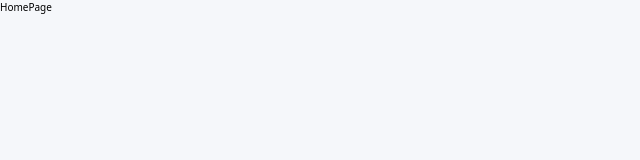
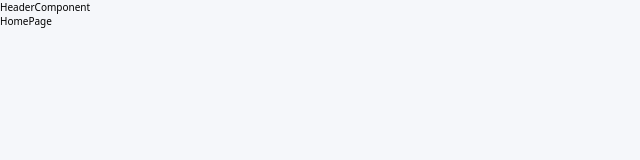
Before and after one commit to TinyVozz/E-Commerce-App, a React (Vite) app in the folder client/: page / in a window 1280 px wide. Shown: the top 160 px of the page, without its empty margins (0-640 px from the left). Built offline with nearby package versions, Linux system fonts and the light colour scheme.

Commit message:
Tích hợp Component Header cho các trang con

```diff
--- a/client/src/App.jsx
+++ b/client/src/App.jsx
@@ -1,19 +1,28 @@
-import {BrowserRouter as Router, Routes, Route} from 'react-router-dom'
-import HomePage from './pages/HomePage/HomePage'
-import OrderPage from './pages/OrderPage/OrderPage'
-import ProductPage from './pages/ProductPage/ProductPage'
+import { BrowserRouter as Router, Routes, Route } from 'react-router-dom'
+import { routes } from './routes'
+import DefaultComponent from './components/DefaultComponent/DefaultComponent'
+import { Fragment } from 'react'
 
 function App() {
 
   return (
     <div>
-    <Router>
-      <Routes>
-        <Route path="/" element={<HomePage/>} />
-        <Route path="/order" element={<OrderPage/>} />
-        <Route path="/product" element={<ProductPage/>} />
-      </Routes>
-    </Router>
+      <Router>
+        <Routes>
+          {routes.map((route) => {
+            const Page = route.page
+            const Layout = route.isShowHeader ? DefaultComponent : Fragment
+            return (
+              <Route
+                key={route.path} path={route.path} element={
+                  <Layout>
+                    <Page />
+                  </Layout>
+                } />
+            )
+          })}
+        </Routes>
+      </Router>
     </div>
   )
 }
--- /dev/null
+++ b/client/src/components/DefaultComponent/DefaultComponent.jsx
@@ -0,0 +1,12 @@
+import HeaderComponent from '../HeaderComponent/HeaderComponent'
+
+const DefaultComponent = ({children}) => {
+    return (
+        <div>
+            <HeaderComponent />
+            {children}
+        </div>
+    )
+}
+
+export default DefaultComponent
--- /dev/null
+++ b/client/src/components/HeaderComponent/HeaderComponent.jsx
@@ -0,0 +1,9 @@
+import React from 'react'
+
+const HeaderComponent = () => {
+  return (
+    <div>HeaderComponent</div>
+  )
+}
+
+export default HeaderComponent
--- /dev/null
+++ b/client/src/pages/NotFoundPage/NotFoundPage.jsx
@@ -0,0 +1,9 @@
+import React from 'react'
+
+const NotFoundPage = () => {
+  return (
+    <div>NotFoundPage</div>
+  )
+}
+
+export default NotFoundPage
--- a/client/src/routes/index.js
+++ b/client/src/routes/index.js
@@ -1,18 +1,26 @@
 import HomePage from "../pages/HomePage/HomePage";
+import NotFoundPage from "../pages/NotFoundPage/NotFoundPage";
 import OrderPage from "../pages/OrderPage/OrderPage";
 import ProductPage from "../pages/ProductPage/ProductPage";
 
 export const routes = [
     {
         path: '/',
-        page: HomePage
+        page: HomePage,
+        isShowHeader: true,
     },
     {
         path: '/order',
-        page: OrderPage
+        page: OrderPage,
+        isShowHeader: true,
     },
     {
         path: '/products',
-        page: ProductPage
+        page: ProductPage,
+        isShowHeader: true,
+    },
+    {
+        path: '*',
+        page: NotFoundPage,
     },
 ]
```
